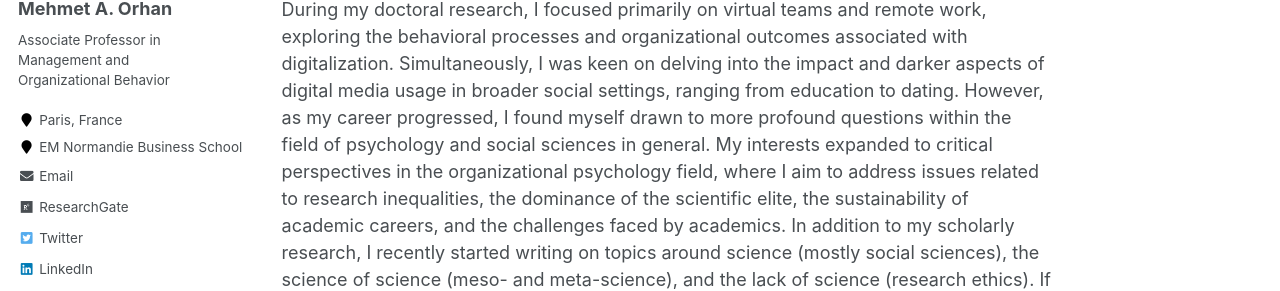
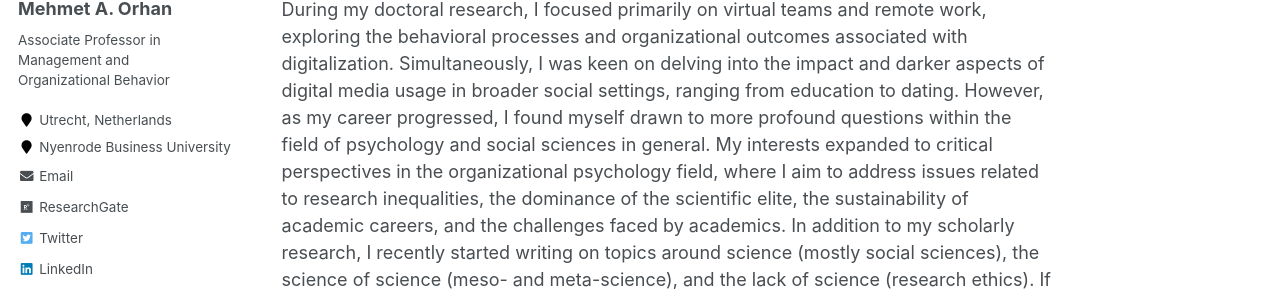
Before and after one commit to maorhan/maorhan.github.io, a Jekyll site: the page built from _pages/about.md, in a window 1280 px wide. Shown: the part 323-614 px from the top of the page. Built offline with Jekyll 4.4.1, drawn with Linux system fonts in a browser that asks for light colours; some web fonts are replaced.

Commit message:
Update _config.yml

```diff
--- a/_config.yml
+++ b/_config.yml
@@ -83,11 +83,11 @@ author:
   name             : "Mehmet A. Orhan"
   avatar           : "maoprofile.png"
   bio              : "Associate Professor in Management and Organizational Behavior"
-  location         : "Paris, France"
-  employer         : "EM Normandie Business School"
+  location         : "Utrecht, Netherlands"
+  employer         : "Nyenrode Business University"
   pubmed           :
   googlescholar    : "https://scholar.google.com/citations?user=cqyUcDoAAAAJ&hl=en"
-  email            : "morhan@em-normandie.fr"
+  email            : "m.orhan@nyenrode.nl"
   researchgate     : "https://www.researchgate.net/profile/Mehmet-A-Orhan"
   uri              :
   bitbucket        :
```
